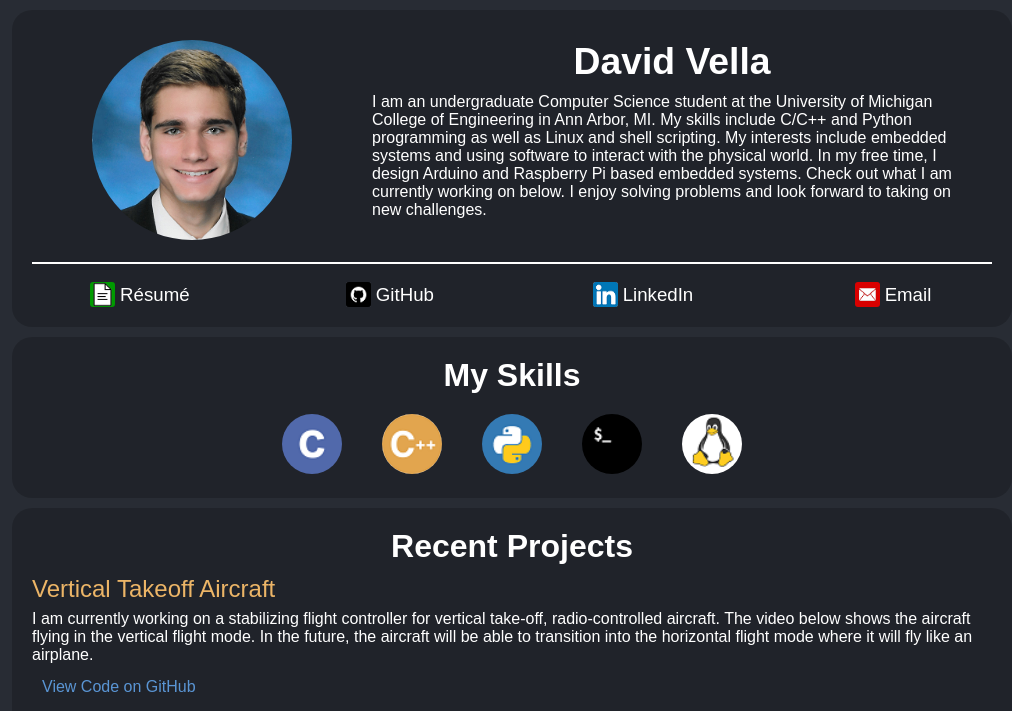
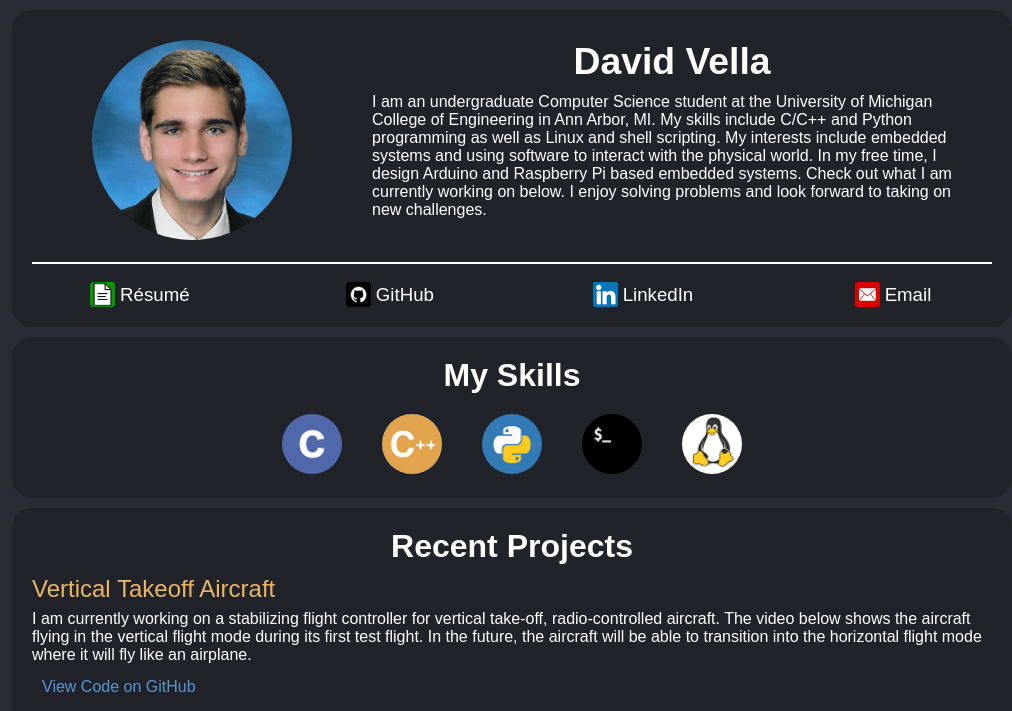
Before and after one commit to David-Vella/website, a Flask app: page / in a window 1280 px wide. Shown: the top 711 px of the page, without its empty margins (128-1140 px from the left). Run offline with Flask 2, Linux system fonts and the light colour scheme; parts of the project's set-up code (start-up, migrations or seed data) failed here and were passed over.

Commit message:
Recent project tweaks

```diff
--- a/app/templates/home.html
+++ b/app/templates/home.html
@@ -81,7 +81,7 @@
             </div>
             <div class="project-content">
                 <div class="project-summary">
-                    I am currently working on a stabilizing flight controller for vertical take-off, radio-controlled aircraft. The video below shows the aircraft flying in the vertical flight mode. In the future, the aircraft will be able to transition into the horizontal flight mode where it will fly like an airplane.
+                    I am currently working on a stabilizing flight controller for vertical take-off, radio-controlled aircraft. The video below shows the aircraft flying in the vertical flight mode during its first test flight. In the future, the aircraft will be able to transition into the horizontal flight mode where it will fly like an airplane.
                 </div>
                 <div class="project-icons">
                     <a href="https://github.com/David-Vella/vtol" target="_blank">View Code on GitHub</a>
```
